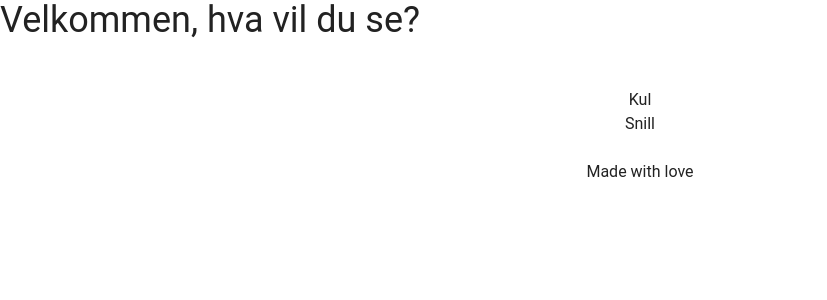
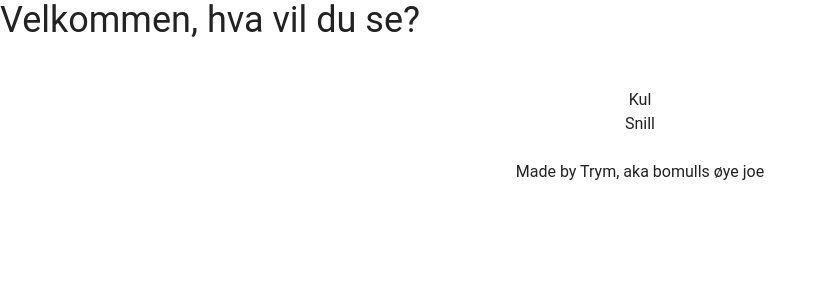
Before and after one commit to echo-webkom/how-to-sideprosjekt-workshop, a Next.js app: page / in a window 1280 px wide. Shown: the top 300 px of the page, without its empty margins (0-827 px from the left). Built offline with nearby package versions, Linux system fonts and the light colour scheme.

Commit message:
Minor spelling correction

```diff
--- a/src/app/page.tsx
+++ b/src/app/page.tsx
@@ -7,7 +7,7 @@ export default function Home() {
               <br/>
                 <Liste />
                 <br/>
-                <p>Made with love</p>
+                <p>Made by Trym, aka bomulls øye joe</p>
           </div>
       </div>
   );
```
